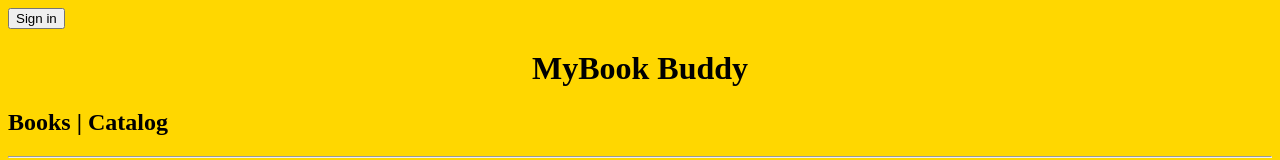
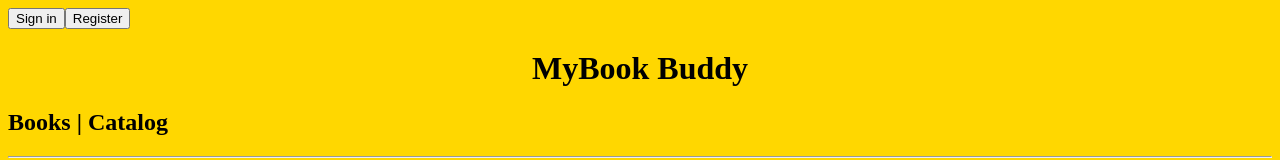
Before and after one commit to mastering23/mybookbuddy-app, a React (Vite) app: page /api in a window 1280 px wide. Shown: the top 160 px of the page. Built offline with nearby package versions, Linux system fonts and the light colour scheme; no server answers.

Commit message:
Adds register button at home page

```diff
--- a/src/components/Api.jsx
+++ b/src/components/Api.jsx
@@ -29,7 +29,12 @@ export const Api = () => {
       </div>
       );
     } else {
-      return <button onClick={() => navigate('/login')}>Sign in</button>
+      return (
+      <div>
+        <button onClick={() => navigate('/login')}>Sign in</button>
+        <button onClick={() => navigate('/register')}>Register</button>
+      </div>
+      );
     }
   }
 
```
